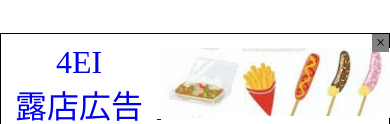
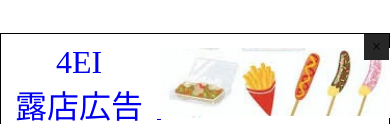
Before and after one commit to akukin-sankakukin/4EI, a plain HTML site: page index.html in a window 390 px wide. In both pictures the pointer is over the element 380 px from the left and 754 px from the top of the page. Shown: the part 711-835 px from the top of the page. Drawn offline with Linux system fonts and the light colour scheme.

Commit message:
Update style.css

```diff
--- a/style.css
+++ b/style.css
@@ -205,6 +205,10 @@ main {
   background-color: gray;
 }
 
+.batu:hover {
+  background-color: rgb(40, 39, 39);
+}
+
 footer {
   width: 100vw; /* 横幅いっぱいにする */
   background-color: rgb(83, 255, 83);
@@ -284,5 +288,9 @@ footer p {
   }
   .batu {
     right: 0px;
+    padding: 4px 8px;
+  }
+  .batu:hover {
+    background-color: rgb(40, 39, 39);
   }
 }
```
